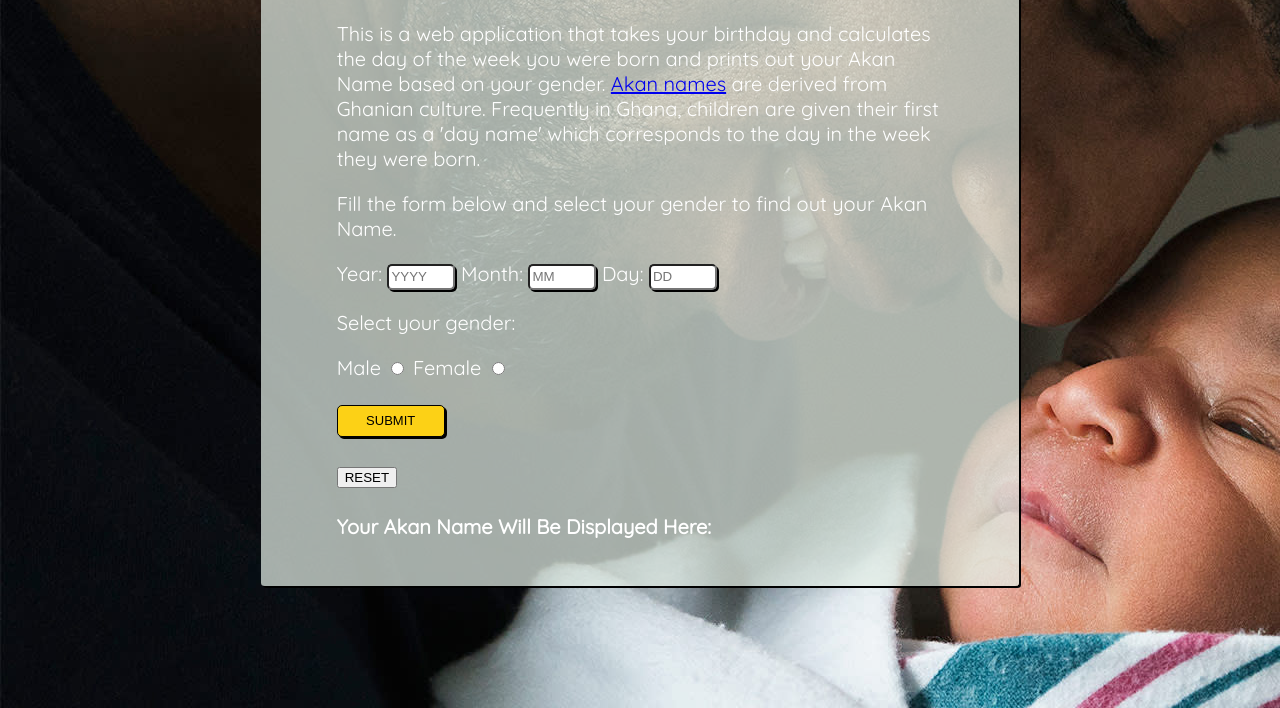
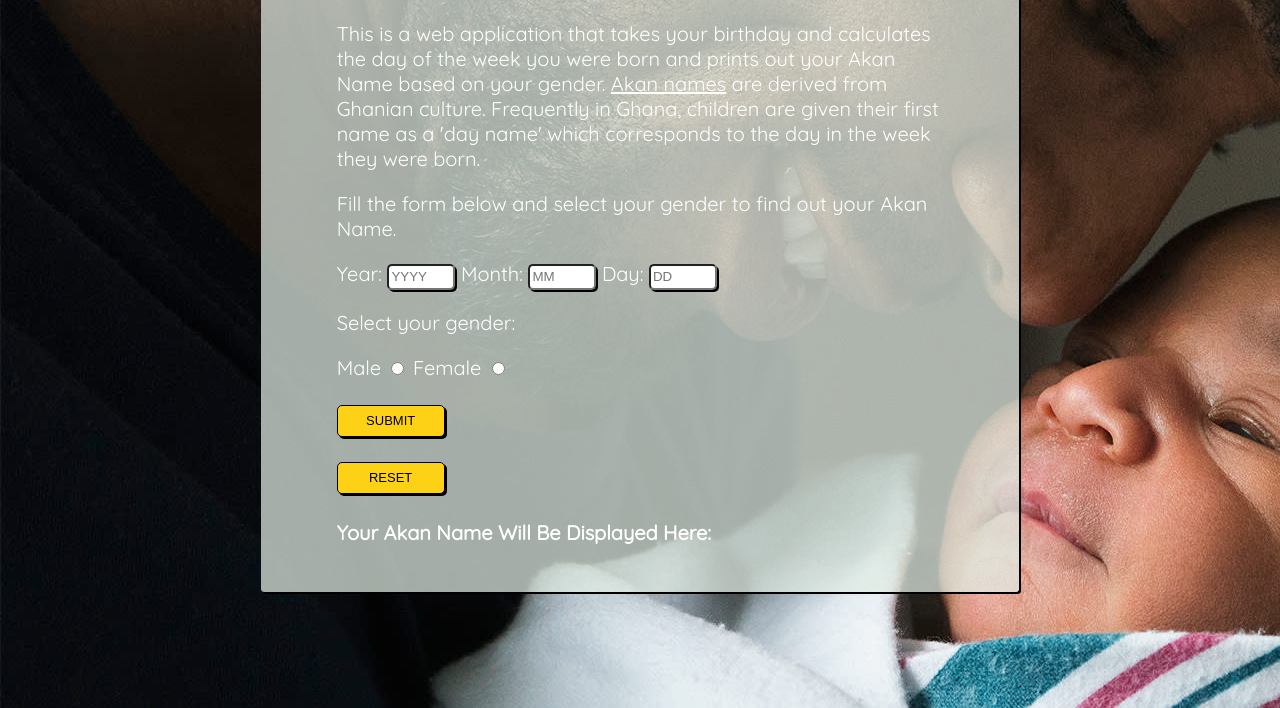
Before and after one commit to fchirchir/akan-name, a plain HTML site: page index.html in a window 1280 px wide. Shown: the part 92-800 px from the top of the page. Drawn offline with Linux system fonts and the light colour scheme; a script that the page names is missing.

Commit message:
Add hover styling

```diff
--- a/css/styles.css
+++ b/css/styles.css
@@ -63,3 +63,24 @@ body{
     box-shadow: 2px 2px #000000;
     border-radius: 0.5%;
   }
+
+  .research{
+    text-decoration: underline;
+    color: white;
+  }
+
+  .clear{
+    border-radius: 5px;
+    color: #000000;
+    background-color: #FCD116;
+    text-align: center;
+    border: solid 1px #000000;
+    width: 108px;
+    height: 32px;
+    font-size: 13px;
+    box-shadow: 2px 2px #000000;
+  }
+
+  a:hover{
+    color: #006B3F;
+  }
```
